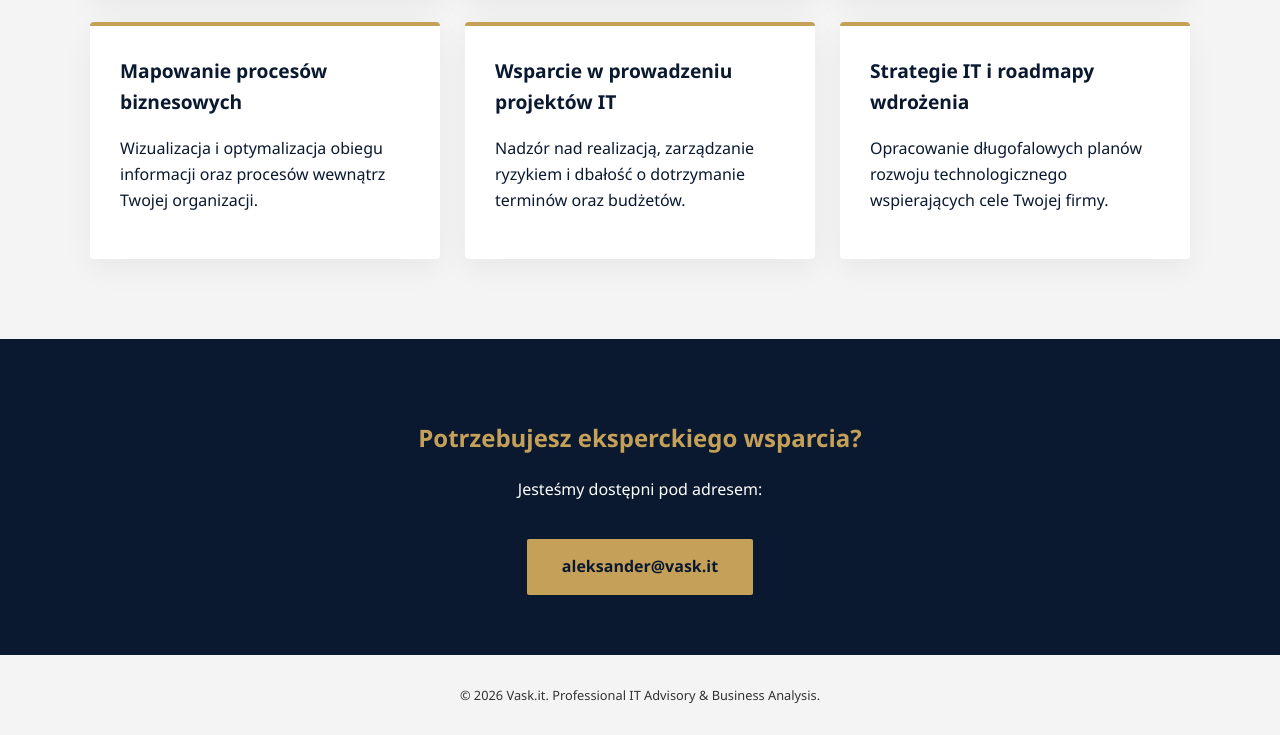
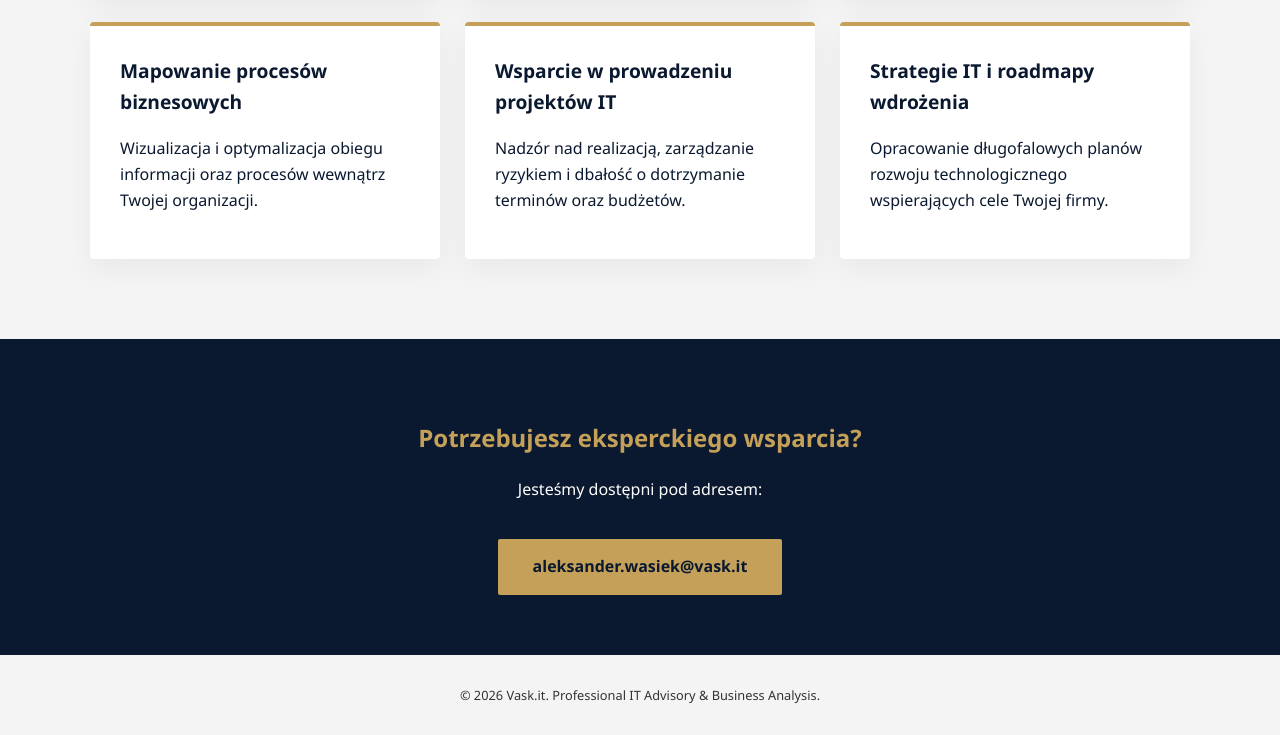
Before and after one commit to Awasiek/Vask-website, a plain HTML site: page index.html in a window 1280 px wide. Shown: the part 558-1293 px from the top of the page. Drawn offline with Linux system fonts and the light colour scheme.

Commit message:
Update index.html

```diff
--- a/index.html
+++ b/index.html
@@ -169,7 +169,7 @@
     <div class="contact-section">
         <h2>Potrzebujesz eksperckiego wsparcia?</h2>
         <p>Jesteśmy dostępni pod adresem:</p>
-        <a href="mailto:aleksander@vask.it" class="btn-gold">aleksander@vask.it</a>
+        <a href="mailto:aleksander@vask.it" class="btn-gold">aleksander.wasiek@vask.it</a>
     </div>
 
     <footer>
```
